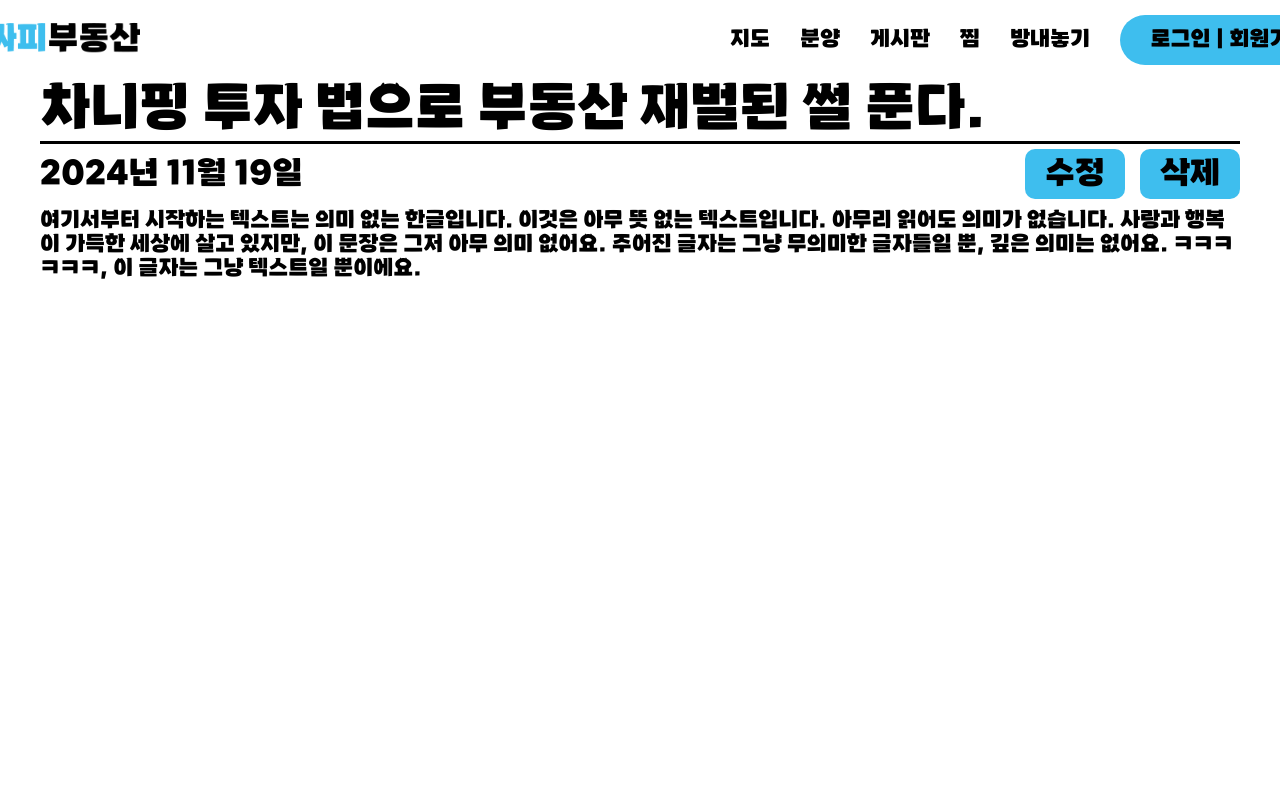
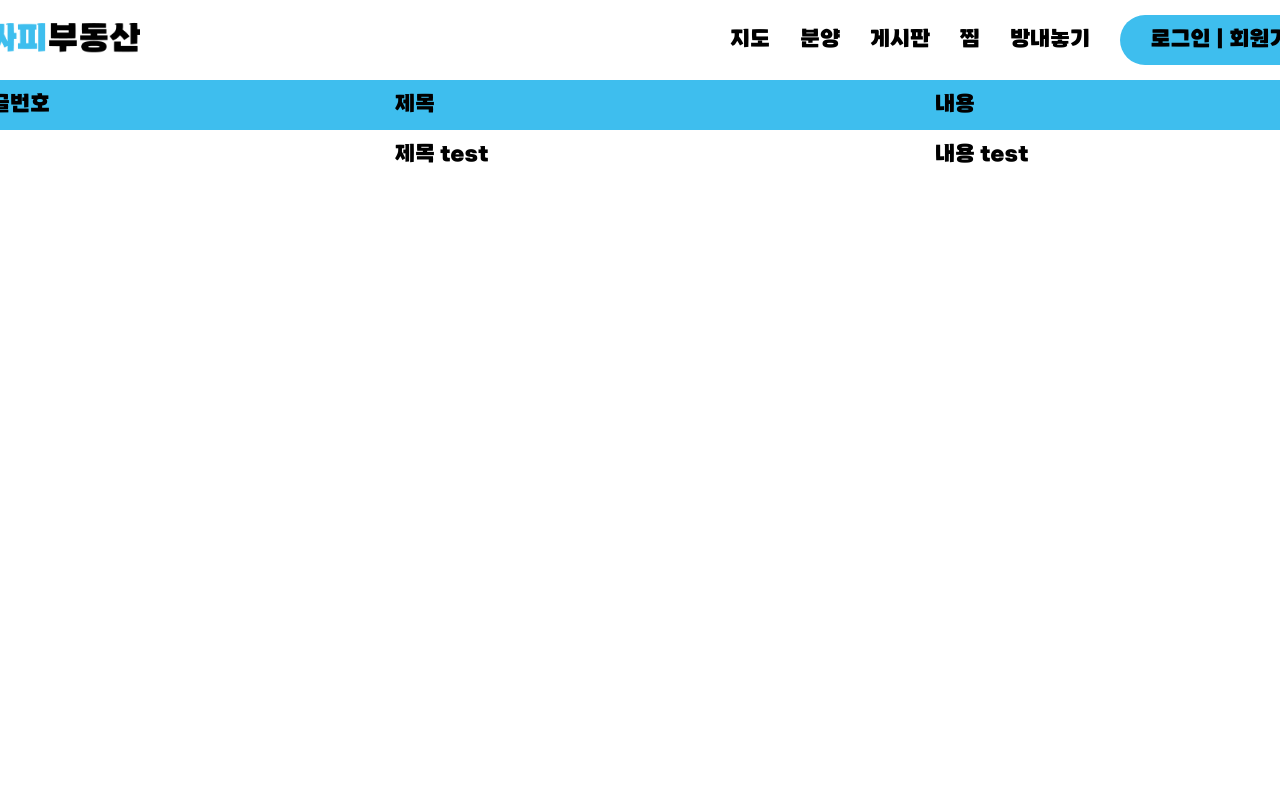
Before and after one commit to SSAFY-Real-Estate/frontend, a Vue app: page / in a window 1280 px wide. Shown: the top 800 px of the page. Built offline with nearby package versions, Linux system fonts and the light colour scheme.

Commit message:
feat : 공지사항 css 추가

```diff
--- a/src/App.vue
+++ b/src/App.vue
@@ -6,6 +6,7 @@ import BoardListView from "./views/BoardListView.vue";
 import Pagination from "./components/pagination/Pagination.vue";
 import BoardDetailView from "@/views/BoardDetailView.vue";
 import BoardWriteView from "./views/BoardWriteView.vue";
+import NoticeView from "./views/NoticeView.vue";
 </script>
 
 <!-- 1920 X 1080 해상도 기준 -->
@@ -16,7 +17,8 @@ import BoardWriteView from "./views/BoardWriteView.vue";
     <!-- <MainView /> -->
     <!-- <BoardListView />
     <Pagination :path="'test'" :option="0" :count="30" :totalCount="100" /> -->
-    <BoardDetailView />
+    <!-- <BoardDetailView /> -->
+    <NoticeView />
   </div>
 </template>
 
--- /dev/null
+++ b/src/components/board/NoticeTable.vue
@@ -0,0 +1,66 @@
+<script setup></script>
+
+<template>
+  <!-- header -->
+  <div class="noticeTable">
+    <div class="tableHeader">
+      <div class="tableHeader_number">글번호</div>
+      <div class="tableHeader_title">제목</div>
+      <div class="tableHeader_content">내용</div>
+      <div></div>
+    </div>
+
+    <!-- content -->
+    <div class="tableContent">
+      <div class="tableContent_number">1</div>
+      <div class="tableContent_title">제목 test</div>
+      <div class="tableContent_content">내용 test</div>
+    </div>
+  </div>
+</template>
+
+<style scoped>
+.noticeTable {
+  width: 100%;
+}
+.tableContent {
+  width: 100%;
+  font-size: 20px;
+  display: flex;
+  align-items: center;
+  padding-left: 50px;
+  height: 50px;
+  box-sizing: border-box;
+}
+.tableContent_number {
+  width: 30%;
+}
+.tableContent_title {
+  width: 40%;
+}
+.tableContent_content {
+  width: 30%;
+}
+
+.tableHeader {
+  width: 100%;
+  padding-left: 50px;
+  box-sizing: border-box;
+  background-color: #3ebeee;
+  display: flex;
+  border-radius: 10px;
+  align-items: center;
+  height: 50px;
+  font-size: 20px;
+}
+
+.tableHeader_number {
+  width: 30%;
+}
+.tableHeader_title {
+  width: 40%;
+}
+.tableHeader_content {
+  width: 30%;
+}
+</style>
--- /dev/null
+++ b/src/views/NoticeView.vue
@@ -0,0 +1,15 @@
+<script setup>
+import NoticeTable from "@/components/board/NoticeTable.vue";
+</script>
+
+<template>
+  <div class="NoticeView">
+    <NoticeTable />
+  </div>
+</template>
+
+<style scoped>
+.NoticeView {
+  width: 1400px;
+}
+</style>
```
